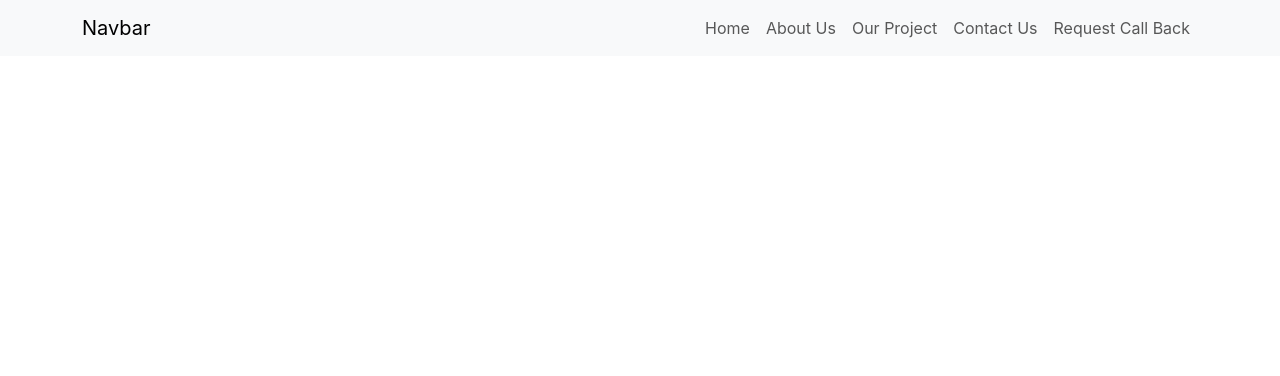
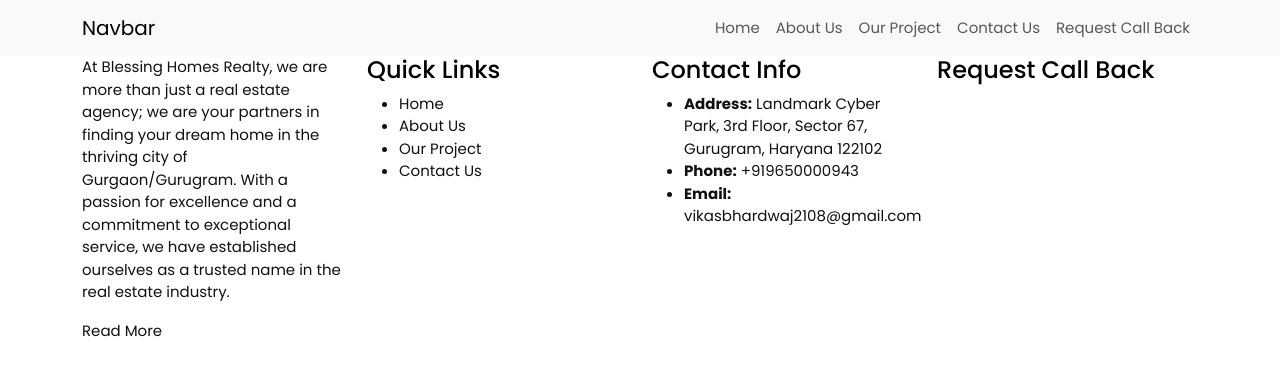
Before and after one commit to dineshkush/blessinghomesrealty, a React (Create React App) app: page /contact-us in a window 1280 px wide. Shown: the top 376 px of the page. Built offline with nearby package versions, Linux system fonts and the light colour scheme.

Commit message:
header and footer

```diff
--- a/public/index.html
+++ b/public/index.html
@@ -12,14 +12,35 @@
     <link rel="apple-touch-icon" href="%PUBLIC_URL%/logo192.png" />
     <link rel="manifest" href="%PUBLIC_URL%/manifest.json" />
 
-    <link href="https://cdn.jsdelivr.net/npm/bootstrap@5.3.2/dist/css/bootstrap.min.css" rel="stylesheet" integrity="sha384-T3c6CoIi6uLrA9TneNEoa7RxnatzjcDSCmG1MXxSR1GAsXEV/Dwwykc2MPK8M2HN" crossorigin="anonymous">
+    <link
+      href="https://cdn.jsdelivr.net/npm/bootstrap@5.3.2/dist/css/bootstrap.min.css"
+      rel="stylesheet"
+      integrity="sha384-T3c6CoIi6uLrA9TneNEoa7RxnatzjcDSCmG1MXxSR1GAsXEV/Dwwykc2MPK8M2HN"
+      crossorigin="anonymous"
+    />
 
-    <title>React App</title>
+    <title>Blessing Homes Realty</title>
+
+    <link rel="preconnect" href="https://fonts.googleapis.com" />
+    <link rel="preconnect" href="https://fonts.gstatic.com" crossorigin />
+    <link
+      href="https://fonts.googleapis.com/css2?family=Poppins:ital,wght@0,100;0,200;0,300;0,400;0,500;0,600;0,700;0,800;0,900;1,100;1,200;1,300;1,400;1,500;1,600;1,700;1,800;1,900&display=swap"
+      rel="stylesheet"
+    />
   </head>
   <body>
     <noscript>You need to enable JavaScript to run this app.</noscript>
     <div id="root"></div>
 
-    <script src="https://cdn.jsdelivr.net/npm/bootstrap@5.3.2/dist/js/bootstrap.bundle.min.js" integrity="sha384-C6RzsynM9kWDrMNeT87bh95OGNyZPhcTNXj1NW7RuBCsyN/o0jlpcV8Qyq46cDfL" crossorigin="anonymous"></script>
+    <script
+      src="https://cdn.jsdelivr.net/npm/bootstrap@5.3.2/dist/js/bootstrap.bundle.min.js"
+      integrity="sha384-C6RzsynM9kWDrMNeT87bh95OGNyZPhcTNXj1NW7RuBCsyN/o0jlpcV8Qyq46cDfL"
+      crossorigin="anonymous"
+    ></script>
+    <script
+      src="https://kit.fontawesome.com/c519d427f7.js"
+      crossorigin="anonymous"
+      async=""
+    ></script>
   </body>
 </html>
--- a/src/App.css
+++ b/src/App.css
@@ -1,38 +1,14 @@
-.App {
-  text-align: center;
+a {
+  text-decoration: none;
 }
-
-.App-logo {
-  height: 40vmin;
-  pointer-events: none;
+body, p, a {
+  font-size: 15px;
+  font-weight: 400;
+  list-style: 20px;
+  color: #111;
+  font-family: 'Poppins', sans-serif;
 }
-
-@media (prefers-reduced-motion: no-preference) {
-  .App-logo {
-    animation: App-logo-spin infinite 20s linear;
-  }
+h1, h2, h3, h4, h5, h6 {
+  color: #000;
+  font-family: 'Poppins', sans-serif;
 }
-
-.App-header {
-  background-color: #282c34;
-  min-height: 100vh;
-  display: flex;
-  flex-direction: column;
-  align-items: center;
-  justify-content: center;
-  font-size: calc(10px + 2vmin);
-  color: white;
-}
-
-.App-link {
-  color: #61dafb;
-}
-
-@keyframes App-logo-spin {
-  from {
-    transform: rotate(0deg);
-  }
-  to {
-    transform: rotate(360deg);
-  }
-}
--- a/src/App.js
+++ b/src/App.js
@@ -8,15 +8,16 @@
 import Contact from './page/contact/Contact';
 import { BrowserRouter, Route, Routes } from "react-router-dom";
 
-// const contactInfo = [
-//   "+919896442289",
-//   "info@housemaster.in",
-// ]
+const contactInfo = [
+  "Landmark Cyber Park, 3rd Floor, Sector 67, Gurugram, Haryana 122102",
+  "+919650000943",
+  "vikasbhardwaj2108@gmail.com",
+]
 
 
 function App() {
 
-  // const [phone, email] = contactInfo
+  const [address, phone, email] = contactInfo
 
   return (
     <>
@@ -28,7 +29,7 @@
         <Route path='our-project' exact element={<Project />} />
         <Route path='contact-us' exact element={<Contact />} />
       </Routes>
-      <Footer />
+      <Footer address={address} phone={phone} email={email} />
     </BrowserRouter>
     </>
   );
--- a/src/main/footer/Footer.js
+++ b/src/main/footer/Footer.js
@@ -1,11 +1,62 @@
-import React from 'react'
+import React from "react";
+import { Link } from "react-router-dom";
+import "./Footer.css";
 
-function Footer() {
+function Footer(props) {
   return (
-    <div>
-
-    </div>
-  )
+    <footer className="footer_area">
+      <div className="container">
+        <div className="row">
+          <div className="col-lg-3">
+            <div className="footer_about">
+              <p>
+                At Blessing Homes Realty, we are more than just a real estate
+                agency; we are your partners in finding your dream home in the
+                thriving city of Gurgaon/Gurugram. With a passion for excellence
+                and a commitment to exceptional service, we have established
+                ourselves as a trusted name in the real estate industry.
+              </p>
+              <Link to="about-us">Read More</Link>
+            </div>
+          </div>
+          <div className="col-lg-3">
+            <div className="footer_nav">
+              <h4>Quick Links</h4>
+              <ul>
+                <li>
+                  <Link to="/">Home</Link>
+                </li>
+                <li>
+                  <Link to="about-us">About Us</Link>
+                </li>
+                <li>
+                  <Link to="our-project">Our Project</Link>
+                </li>
+                <li>
+                  <Link to="contact-us">Contact Us</Link>
+                </li>
+              </ul>
+            </div>
+          </div>
+          <div className="col-lg-3">
+            <div className="footer_contact_info">
+              <h4>Contact Info</h4>
+              <ul>
+                <li><strong>Address:</strong> {props.address}</li>
+                <li><strong>Phone:</strong> {props.phone}</li>
+                <li><strong>Email:</strong> {props.email}</li>
+              </ul>
+            </div>
+          </div>
+          <div className="col-lg-3">
+            <div className="footer_contact_info">
+              <h4>Request Call Back</h4>
+            </div>
+          </div>
+        </div>
+      </div>
+    </footer>
+  );
 }
 
-export default Footer
+export default Footer;
--- a/src/main/header/Header.js
+++ b/src/main/header/Header.js
@@ -49,7 +49,7 @@
               <li className="nav-item request_call_back">
                 <button
                   type="button"
-                  className="btn btn-primary nav-link"
+                  className="header_btn nav-link"
                   data-bs-toggle="modal"
                   data-bs-target="#exampleModal"
                 >
```
Also changed, not shown: src/main/footer/Footer.css (added).
